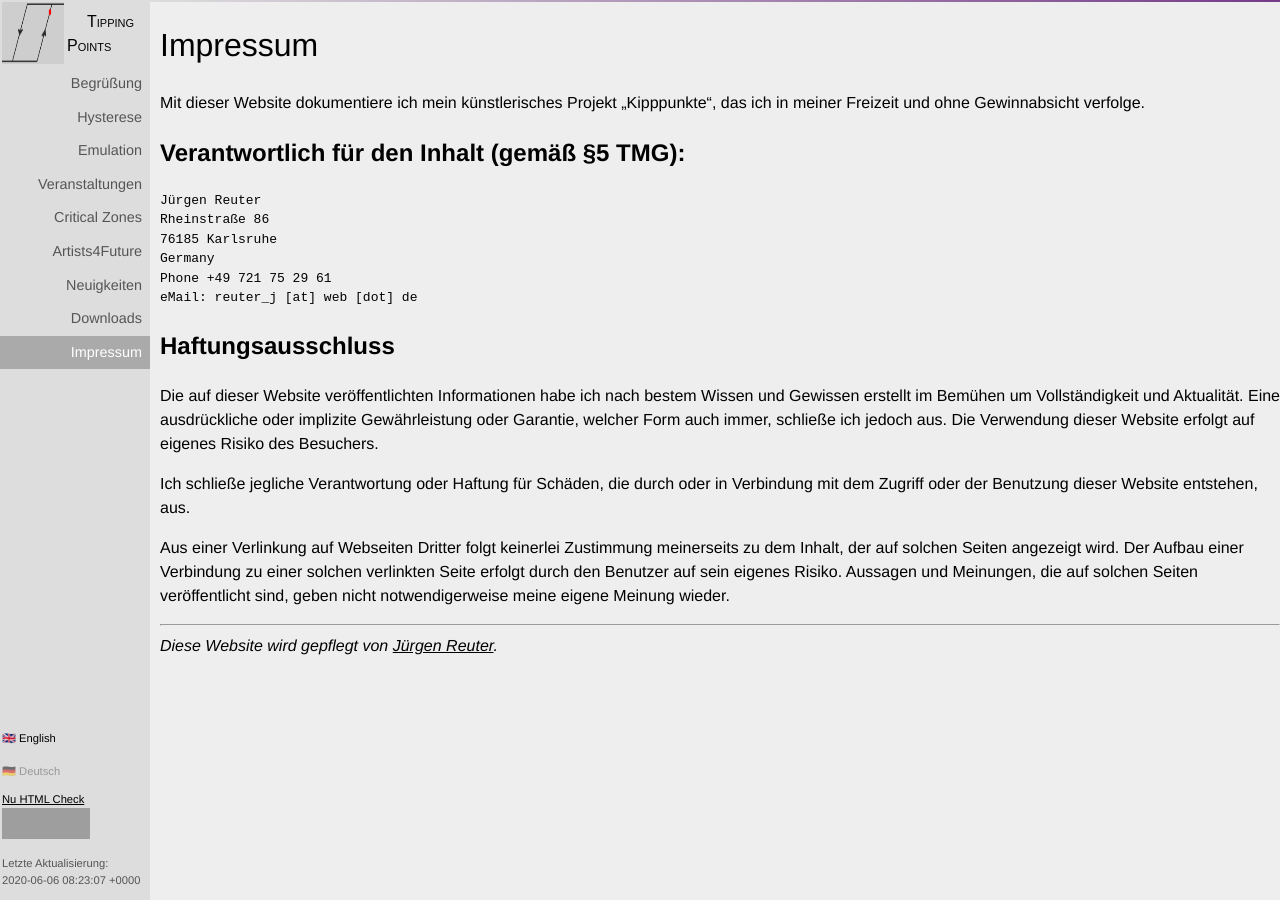
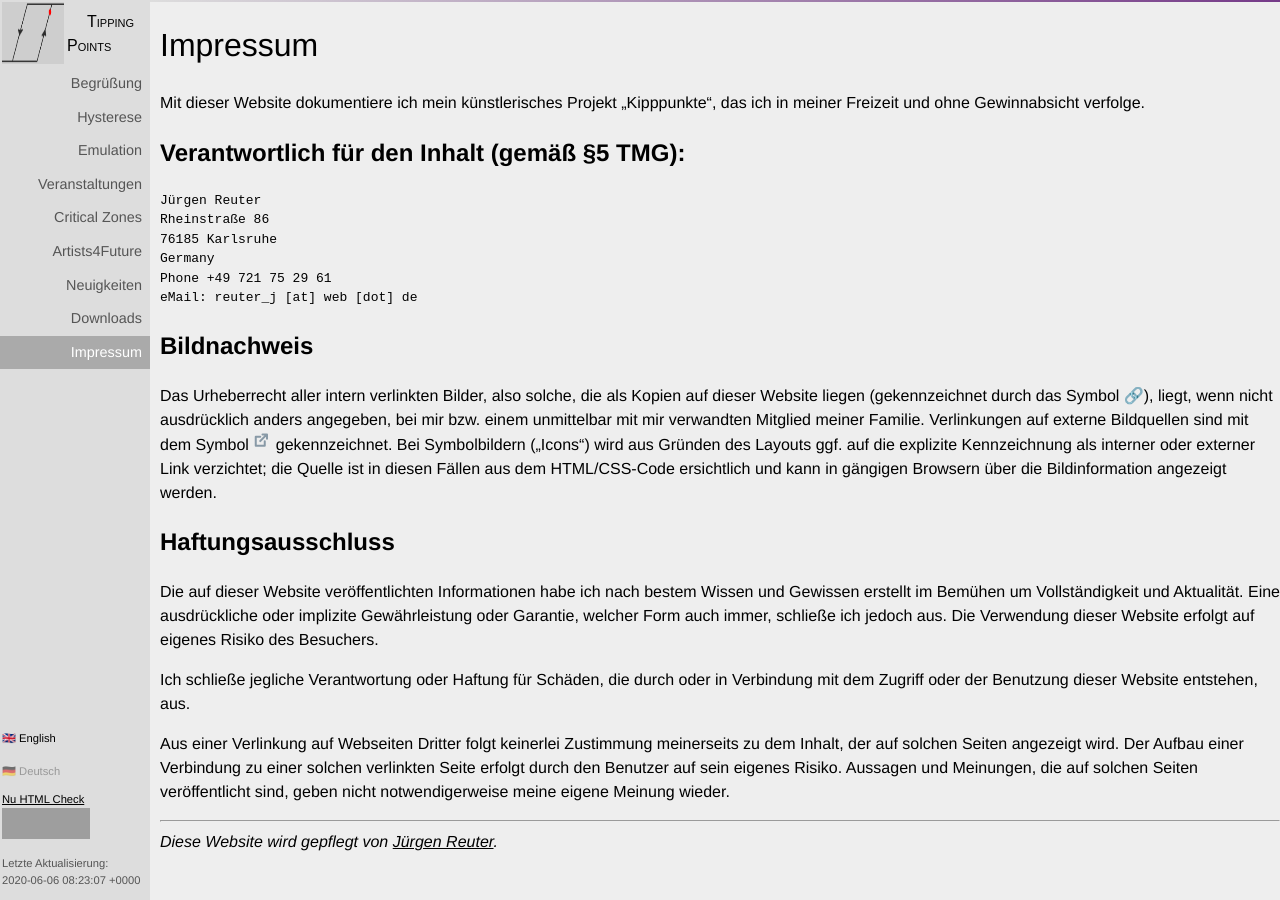
Before and after one commit to soundpaint/tipping-points, a Jekyll site: the page built from docs/de/imprint.md, in a window 1280 px wide. Built offline with Jekyll 4.4.1, drawn with Linux system fonts in a browser that asks for light colours; our own code applies the rules of GitHub Pages for plain Markdown files; grey boxes are pictures that could not be loaded.

Commit message:
Add Picture Credits
* imprint.md: Add picture credits
  and explain link symbols.

```diff
--- a/docs/de/imprint.md
+++ b/docs/de/imprint.md
@@ -18,6 +18,19 @@ verfolge.
     Phone +49 721 75 29 61
     eMail: reuter_j [at] web [dot] de
 
+## Bildnachweis
+
+Das Urheberrecht aller intern verlinkten Bilder, also solche, die als
+Kopien auf dieser Website liegen (gekennzeichnet durch das Symbol 🔗),
+liegt, wenn nicht ausdrücklich anders angegeben, bei mir bzw.  einem
+unmittelbar mit mir verwandten Mitglied meiner Familie.  Verlinkungen
+auf externe Bildquellen sind mit dem Symbol <img
+src="../images/external-link.svg" /> gekennzeichnet.  Bei
+Symbolbildern („Icons“) wird aus Gründen des Layouts ggf. auf die
+explizite Kennzeichnung als interner oder externer Link verzichtet;
+die Quelle ist in diesen Fällen aus dem HTML/CSS-Code ersichtlich und
+kann in gängigen Browsern über die Bildinformation angezeigt werden.
+
 ## Haftungsausschluss
 
 Die auf dieser Website veröffentlichten Informationen habe ich nach
```
Also changed, not shown: docs/en/imprint.md (+12 -0 lines).
